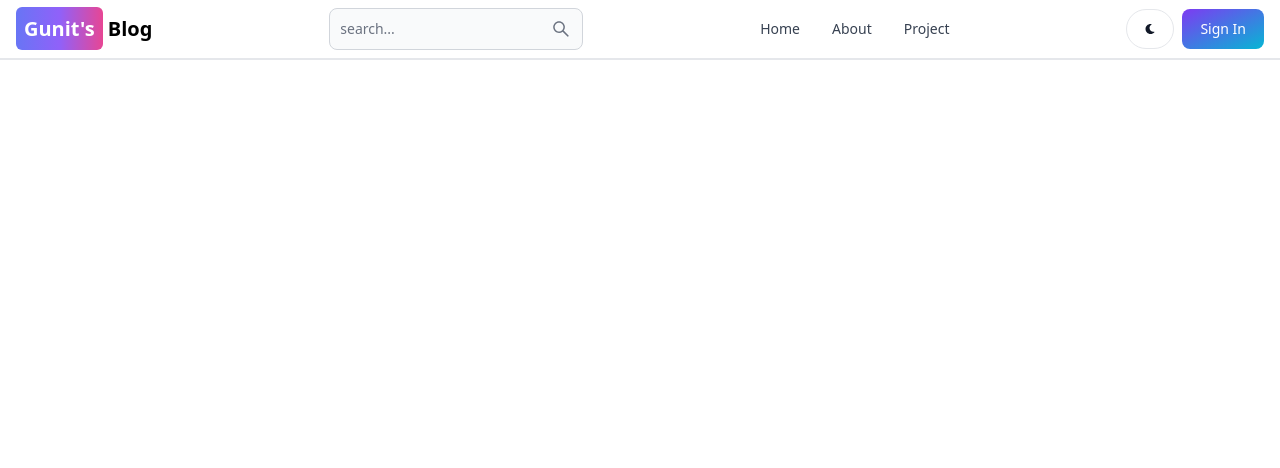
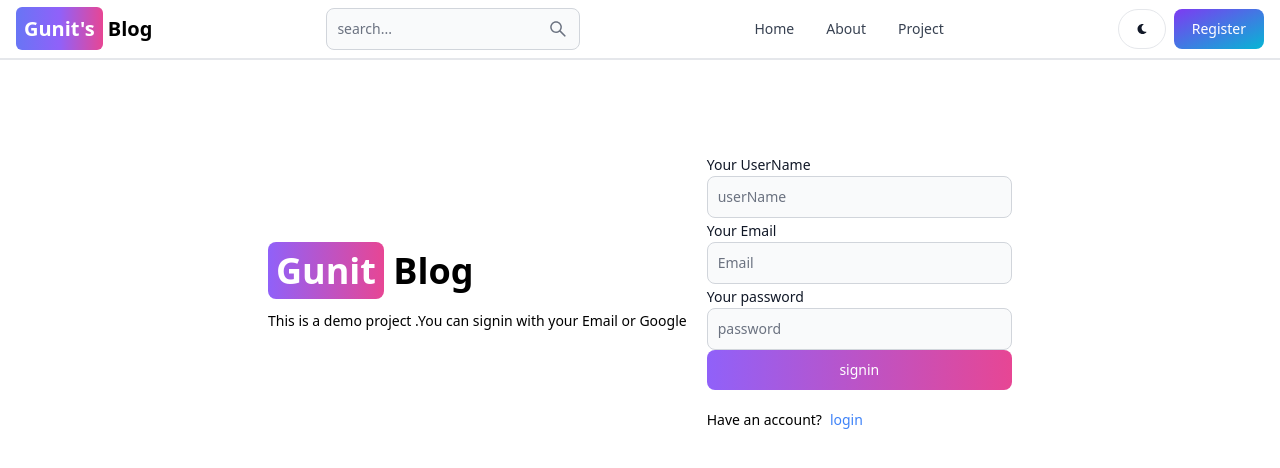
Before and after one commit to Gunitkalra/my-article, a React (Vite) app in the folder client/: page /register in a window 1280 px wide. Shown: the top 468 px of the page. Built offline with nearby package versions, Linux system fonts and the light colour scheme.

Commit message:
sign up page completed

```diff
--- a/client/src/App.jsx
+++ b/client/src/App.jsx
@@ -19,8 +19,8 @@ function App() {
     <Routes>
 <Route path='/' element={<Home/>}/>
 <Route path='/about' element={<About/>}/>
-<Route path='/signup' element={<SignUp/>}/>
-<Route path='/sign-in' element={<Signin/>}/>
+<Route path='/login' element={<SignUp/>}/>
+<Route path='/register' element={<Signin/>}/>
 <Route path='/dashboard' element={<Dashboard/>}/>
 <Route path='/projects' element={<Projects/>}/>
 
--- a/client/src/components/Header.jsx
+++ b/client/src/components/Header.jsx
@@ -23,7 +23,7 @@ function Header() {
        <Button className='w-12 h-10 sm:inline hidden' color='gray' pill>
         <FaMoon/>
        </Button>
-     <Link to='/sign-in'>  <Button gradientDuoTone='purpleToBlue'>Sign In</Button></Link>
+     <Link to='/register'>  <Button gradientDuoTone='purpleToBlue'>Register</Button></Link>
      <Navbar.Toggle/>
        </div>
        <Navbar.Collapse>
--- a/client/src/pages/Signin.jsx
+++ b/client/src/pages/Signin.jsx
@@ -1,9 +1,43 @@
 import React from 'react'
-
+import {Button,Label,TextInput}from 'flowbite-react'
+import {Link} from 'react-router-dom'
 function SignIn() {
   return (
-    <div>
-      <h1>signin</h1>
+    <div className='mt-20 min-h-screen'>
+      <div className='flex p-3 max-w-3xl mx-auto flex-col md:flex-row md:items-center gap-5'>
+
+      <div className=''>
+      <Link to='/' className='font-bold text-4xl dark:text-white'>
+      <span className='px-2 py-1 bg-gradient-to-r from-purple-500 to-pink-500 rounded-lg text-white'>Gunit</span> Blog
+    </Link>
+    <p className='text-sm mt-5'>This is a demo project .You can signin with your Email or Google</p>
+      </div>
+
+      <div className='flex-1'>
+        <form className='flex flex-col'>
+          <div >
+              <Label value='Your UserName'/>
+              <TextInput type='text' placeholder='userName'/>
+          </div>
+          <div>
+              <Label value='Your Email'/>
+              <TextInput type='text' placeholder='Email'/>
+          </div>
+          <div>
+              <Label value='Your password'/>
+              <TextInput type='password' placeholder='password'/>
+          </div>
+          <Button gradientDuoTone='purpleToPink'>signin</Button>
+        </form>
+        <div className='flex gap-2 text-sm mt-5'>
+          <span> Have an account?</span>
+          <Link to='/login' className='text-blue-500'>login</Link>
+        </div>
+      </div>
+
+
+      </div>
+
     </div>
   )
 }
```
